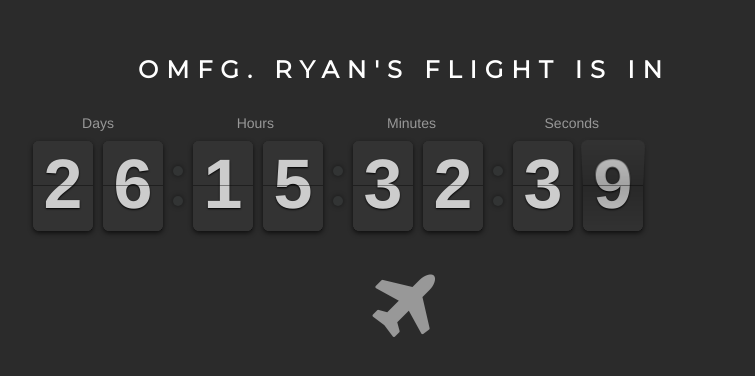
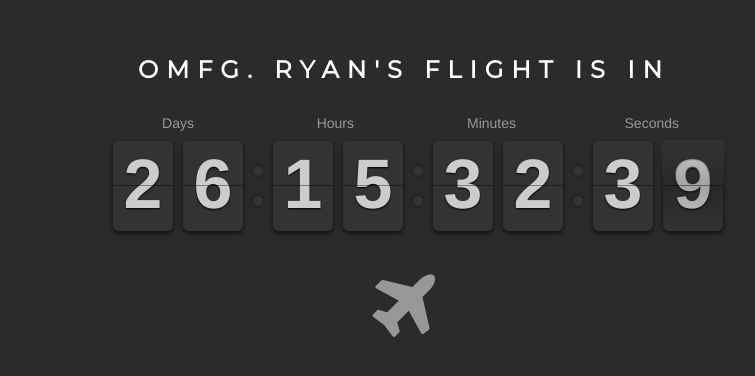
Before and after one commit to mrcatsup/countdown, a plain HTML site: page index.html in a window 1280 px wide. Shown: the part 180-556 px from the top of the page, without its empty margins (236-991 px from the left). Drawn offline with nearby package versions, Linux system fonts and the light colour scheme.

Commit message:
Update app.css

```diff
--- a/css/app.css
+++ b/css/app.css
@@ -14,6 +14,9 @@ body{
 	max-width: 780px;
 	margin: 25% auto;
 	text-align: center; }
+.clock {
+	padding-left:80px;
+}
 h1, h2 {
 	font-family: 'Montserrat', sans-serif;
 	letter-spacing: 8px;
```
